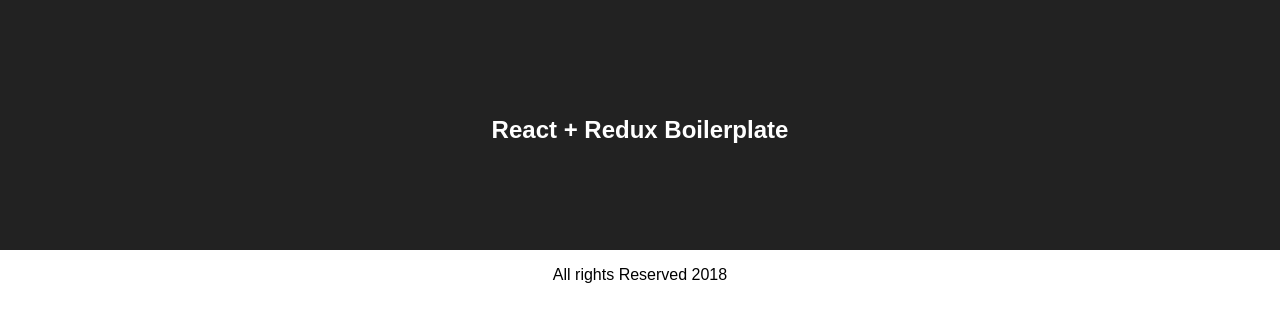
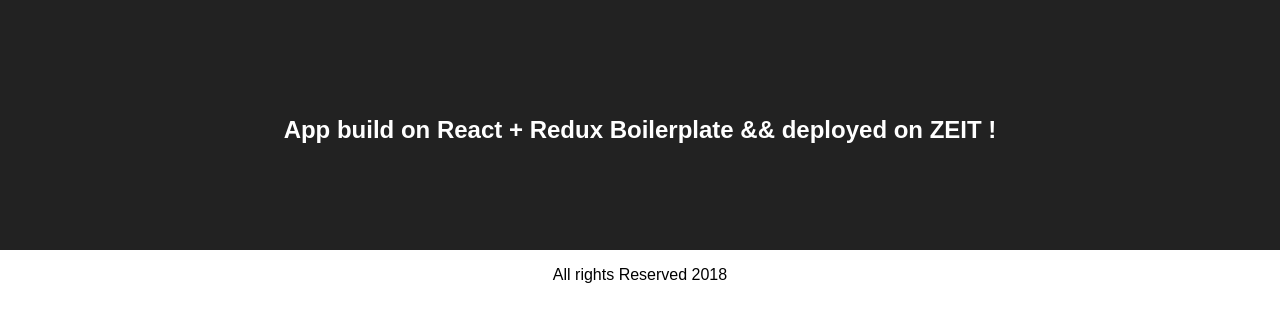
Before and after one commit to ganny26/java-bacon, a React (Create React App) app: page / in a window 1280 px wide. Shown: the top 322 px of the page. Built offline with nearby package versions, Linux system fonts and the light colour scheme.

Commit message:
message updated

```diff
--- a/src/shared/AppConstants.js
+++ b/src/shared/AppConstants.js
@@ -1,3 +1,3 @@
 module.exports = {
-    "MESSAGE_TEXT":"React + Redux Boilerplate"
+    "MESSAGE_TEXT":"App build on React + Redux Boilerplate && deployed on ZEIT !"
 }
```
Also changed, not shown: .travis.yml.
